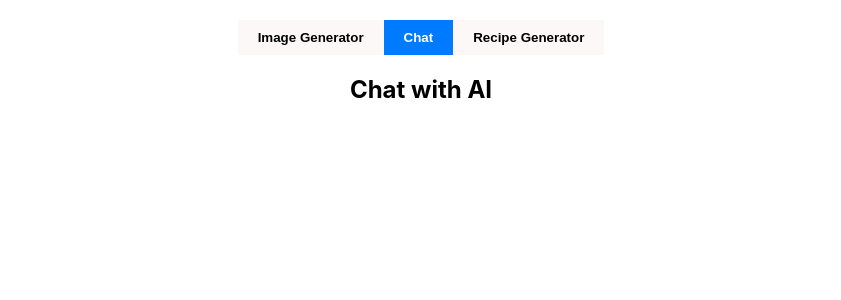
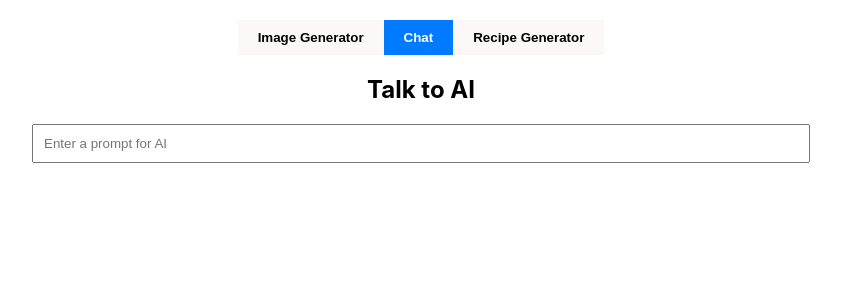
Before and after one commit to vickky122/VersaAI_fullstack, a React (Create React App) app in the folder frontend/spring-ai-react/: page / in a window 1280 px wide. Both pictures are taken after a click on the button "Chat". Shown: the top 300 px of the page, without its empty margins (219-1060 px from the left). Built offline with nearby package versions, Linux system fonts and the light colour scheme.

Commit message:
setting the playground for chat

```diff
--- a/frontend/spring-ai-react/src/components/ChatComponent.js
+++ b/frontend/spring-ai-react/src/components/ChatComponent.js
@@ -1,8 +1,19 @@
-import React from 'react'
+import React, { useState } from 'react'
 
 function ChatComponent() {
+
+  const [prompt, setPrompt] = useState('');
+  const [chatResponse, setChatResponse] = useState('');
   return (
-    <h2>Chat with AI</h2>
+    <div>
+      <h2>Talk to AI</h2>
+            <input
+                type="text"
+                value={prompt}
+                onChange={(e) => setPrompt(e.target.value)}
+                placeholder="Enter a prompt for AI"
+            />
+    </div>
   );
 }
 
```
